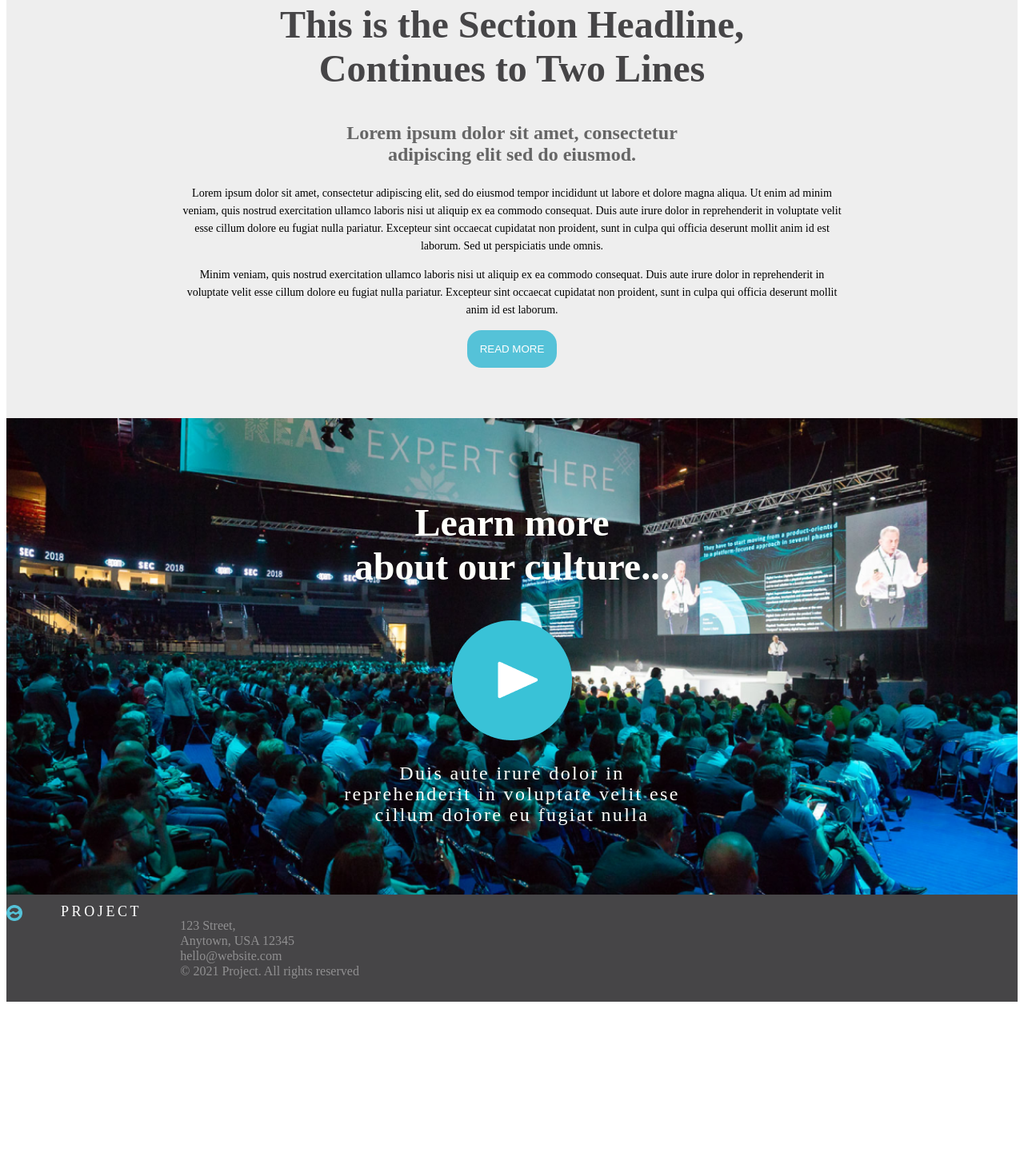
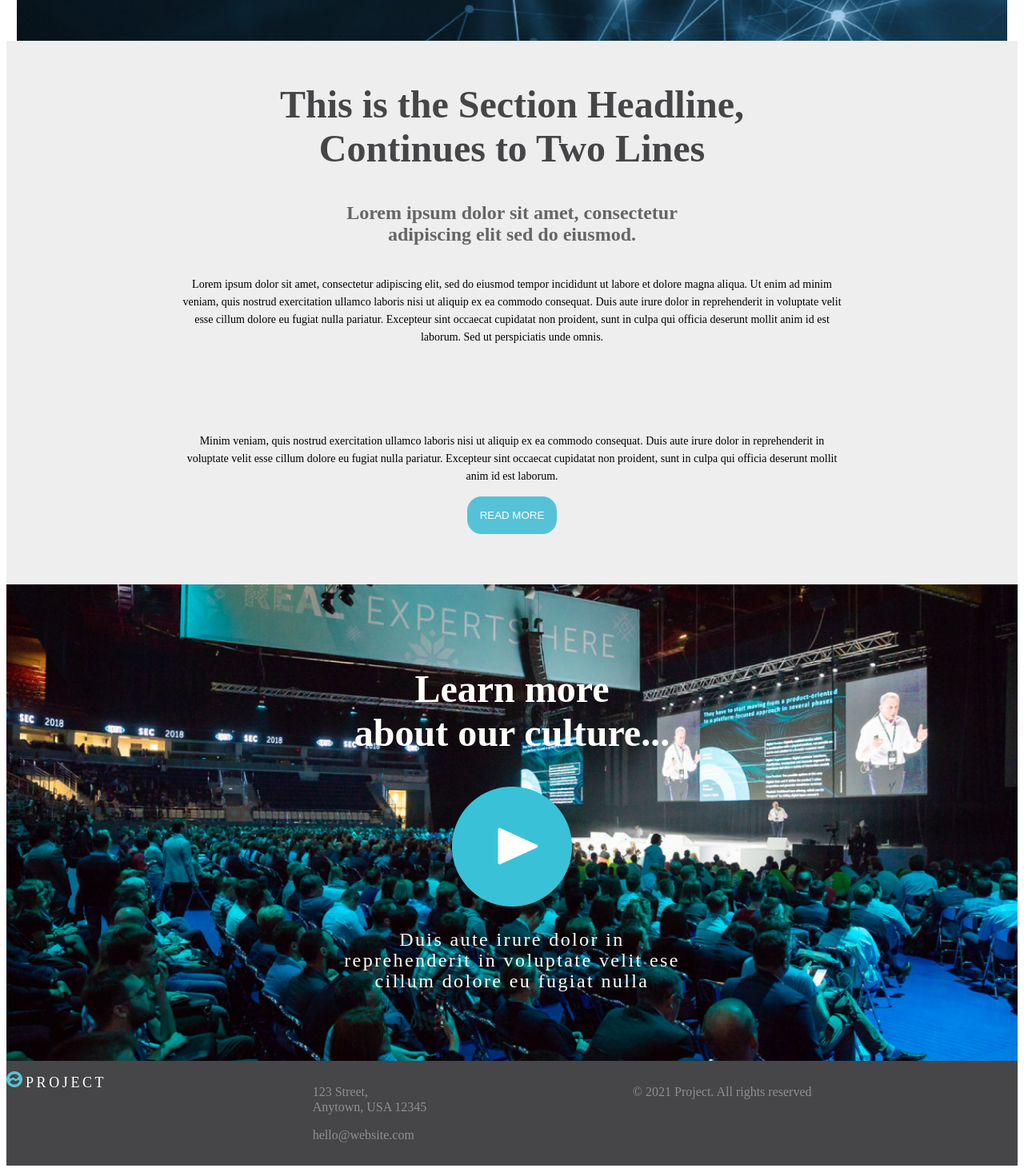
Before and after one commit to Meryfajardo93/CSS-Selectors-and-Responsive, a plain HTML site: page index.html in a window 1280 px wide. Shown: the part 671-2137 px from the top of the page at 80% size. Before the commit the page ends 1932 px from the top, so only its background shows below. Drawn offline with Linux system fonts and the light colour scheme.

Commit message:
update of the first commit

```diff
--- a/index.html
+++ b/index.html
@@ -14,7 +14,7 @@
 <body>
       <div class="background1">
             <div class="columns">
-                  <article><a href="Page/Project.html">Project</a></article>
+                  <article class="element"><a href="Page/Project.html">Project</a></article>
                   <article><div>
                         <ul class="nav-list">
                               <li><a href="Page/Projects.html">Projects</a></li>
@@ -24,7 +24,7 @@
                         </ul>
                   </article>
             </div>
-            <div>
+            <div class="container">
                   <img src="assets/logo.png" alt="logo" width="60px" height="60px">
                   <h1 style="font-size: 50px;">Your Headline <br>Here</h1>
                   <p>Lorem ipsum dolor sit amet, consectetur <br>adipiscing elit sed do eiusmod.</p>
@@ -34,16 +34,13 @@
 
       <div class="background2">
                   <h2>This is the Section Headline,<br>Continues to Two Lines</h2>
+
                   <h3>Lorem ipsum dolor sit amet, consectetur<br>adipiscing elit sed do eiusmod.</h3>
-                  <p>Lorem ipsum dolor sit amet, consectetur adipiscing elit, sed do eiusmod tempor incididunt ut labore et dolore magna aliqua. Ut enim ad minim <br> veniam, quis nostrud exercitation ullamco laboris nisi ut aliquip ex ea commodo consequat. Duis aute irure dolor in reprehenderit in voluptate velit <br>esse cillum dolore eu fugiat nulla pariatur. Excepteur sint occaecat cupidatat non proident, sunt in culpa qui officia deserunt mollit anim id est <br> laborum. Sed ut perspiciatis unde omnis.</p>
-                  <p>Minim veniam, quis nostrud exercitation ullamco laboris nisi ut aliquip ex ea commodo consequat. Duis aute irure dolor in reprehenderit in <br> voluptate velit esse cillum dolore eu fugiat nulla pariatur. Excepteur sint occaecat cupidatat non proident, sunt in culpa qui officia deserunt mollit <br> anim id est laborum.</p>
+                  <div class="container2">
+                        <p class="container2-p">Lorem ipsum dolor sit amet, consectetur adipiscing elit, sed do eiusmod tempor incididunt ut labore et dolore magna aliqua. Ut enim ad minim <br> veniam, quis nostrud exercitation ullamco laboris nisi ut aliquip ex ea commodo consequat. Duis aute irure dolor in reprehenderit in voluptate velit <br>esse cillum dolore eu fugiat nulla pariatur. Excepteur sint occaecat cupidatat non proident, sunt in culpa qui officia deserunt mollit anim id est <br> laborum. Sed ut perspiciatis unde omnis.</p>
+                        <p class="container2-p1">Minim veniam, quis nostrud exercitation ullamco laboris nisi ut aliquip ex ea commodo consequat. Duis aute irure dolor in reprehenderit in <br> voluptate velit esse cillum dolore eu fugiat nulla pariatur. Excepteur sint occaecat cupidatat non proident, sunt in culpa qui officia deserunt mollit <br> anim id est laborum.</p>
+                  </div>
                   <button>READ MORE</button>
-
-
-
-
-
-
 
       </div>
       <div class="background3">
@@ -53,10 +50,13 @@
       </div>
 
       <div class="background4">
-            <div class="columns2">
-                        <article><small><img src="assets/logo.png" alt="Project" height="20px" width="20px"></small></article>
-                        <article><span>Project</span></article>
-                        <article><p>123 Street,<br>Anytown, USA 12345 <br> hello@website.com <br>&copy; 2021 Project. All rights reserved</p></article>
+            <div class="container3">
+                  <div class="one">
+                        <small><img class="logo" src="assets/logo.png" alt="Project" height="20px" width="20px"></small>
+                        <span>Project</span></div>
+                        <div class="two"><p>123 Street,<br>Anytown, USA 12345</p>
+                        <p>hello@website.com</p></div>
+                        <div class="three"><p>&copy; 2021 Project. All rights reserved</p></div>
             </div>
       </div>
 
--- a/style.css
+++ b/style.css
@@ -1,4 +1,3 @@
-
 body {
     font-family: 'Oswald';
 }
@@ -15,8 +14,8 @@ body {
 
 }
 
-.background1 > * {
-    color:#FFFFFb;
+.background1>* {
+    color: #FFFFFb;
     font-style: normal;
     text-align: center;
 }
@@ -37,6 +36,12 @@ body {
     color: #FFFFFb;
 }
 
+.element {
+    position: absolute;
+    left: 100px;
+    font-size: 20px;
+}
+
 .nav-list {
     display: flex;
     gap: 1rem;
@@ -46,6 +51,14 @@ body {
     padding: 0;
     list-style: none;
 
+}
+
+.nav-list li:hover {
+    border-bottom: 2px solid white;
+}
+
+.container {
+    margin-top: 100px;
 }
 
 .background1 p {
@@ -86,8 +99,15 @@ body {
     text-align: center;
     font-size: 24px;
     top: 200%;
-    left: 30%;
     color: #666666;
+
+}
+
+.container2 {
+    display: flex;
+    flex-wrap: wrap;
+    gap: 5rem;
+    justify-content: center;
 
 }
 
@@ -104,7 +124,7 @@ body {
 .background2 button {
     outline: none;
     border: none;
-    background:  #55C2D8;
+    background: #55C2D8;
     padding: 1rem;
     border-radius: 18px;
     color: white;
@@ -114,6 +134,7 @@ body {
 
 .background3 {
     background: url(assets/IMG_1334_72dpi_RGB_\ 1.png);
+    background-repeat: none;
     background-size: cover;
     font-style: normal;
     text-align: center;
@@ -190,8 +211,20 @@ body {
 
 }
 
-.columns2 {
+.container3 {
     display: flex;
-    gap: 3rem;
-    flex-wrap: wrap;
+    /* gap: 1rem;
+    flex-wrap: wrap; */
 }
+
+.one {
+    flex: 1 1 auto;
+}
+
+.two {
+    flex: 1 1 auto;
+}
+
+.three {
+    flex: 1 1 auto;
+}
```
